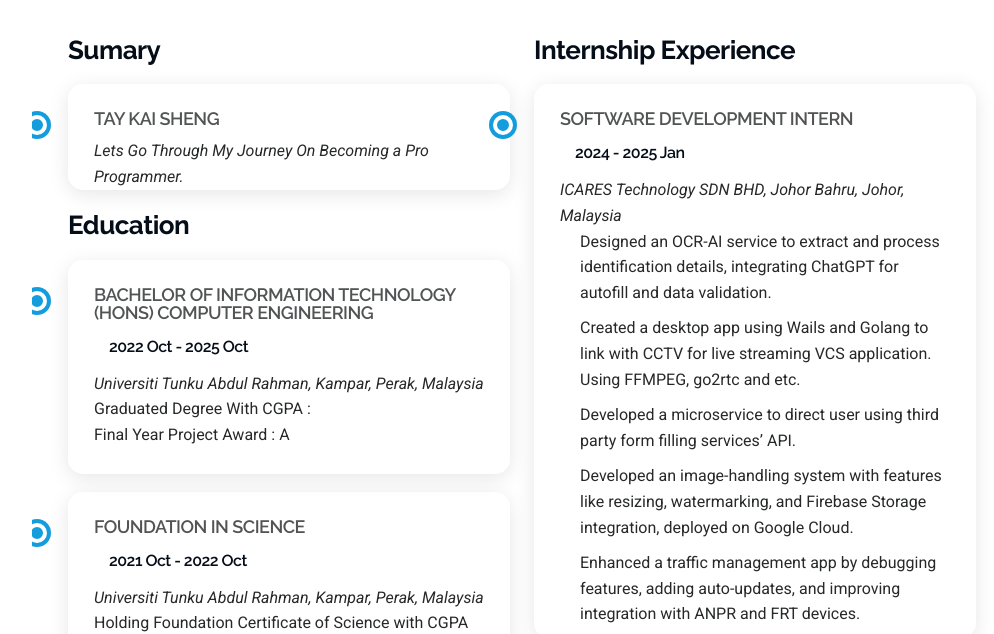
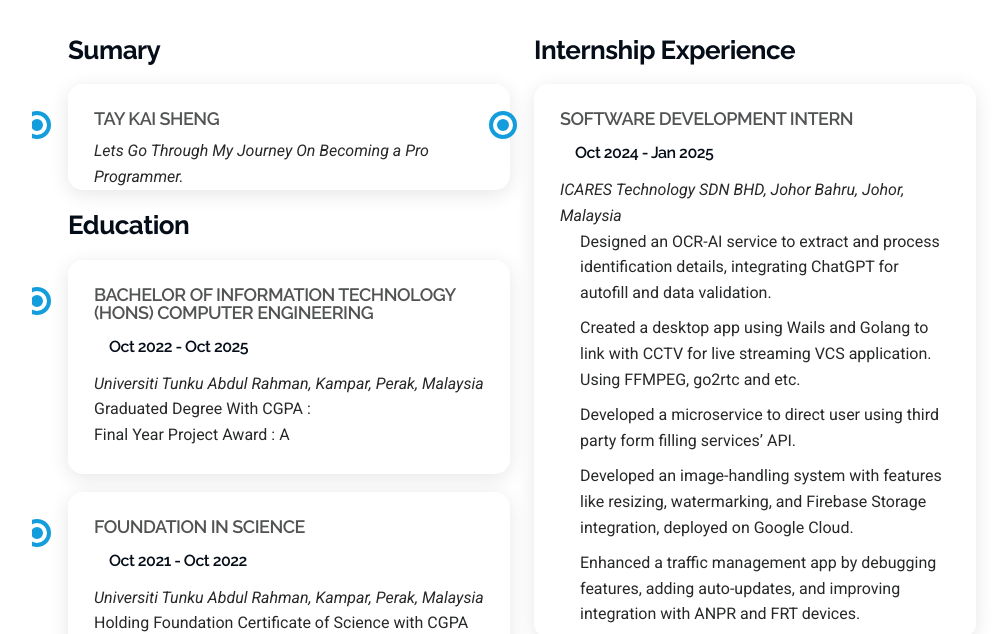
Before and after one commit to Kaisheng328/aboutMe, a website: page index.html in a window 1280 px wide. Shown: the part 4100-4734 px from the top of the page, without its empty margins (268-1262 px from the left). Drawn offline with Linux system fonts and the light colour scheme.

Commit message:
new modified resume section

```diff
--- a/index.html
+++ b/index.html
@@ -632,7 +632,7 @@
               <h3 class="resume-title">Education</h3>
               <div class="resume-item">
                 <h4>BACHELOR OF INFORMATION TECHNOLOGY (Hons) COMPUTER ENGINEERING</h4>
-                <h5>2022 Oct - 2025 Oct</h5>
+                <h5>Oct 2022 - Oct 2025</h5>
                 <p><em>Universiti Tunku Abdul Rahman, Kampar, Perak, Malaysia</em></p>
                 <p>Graduated Degree With CGPA : </p>
                 <p>Final Year Project Award : A</p>
@@ -640,7 +640,7 @@
 
               <div class="resume-item">
                 <h4>Foundation In Science</h4>
-                <h5>2021 Oct - 2022 Oct</h5>
+                <h5>Oct 2021 - Oct 2022</h5>
                 <p><em>Universiti Tunku Abdul Rahman, Kampar, Perak, Malaysia</em></p>
                 <p>Holding Foundation Certificate of Science with CGPA 3.72</p>
               </div><!-- Edn Resume Item -->
@@ -657,7 +657,7 @@
               <h3 class="resume-title">Internship Experience</h3>
               <div class="resume-item">
                 <h4>Software Development Intern</h4>
-                <h5>2024 - 2025 Jan</h5>
+                <h5>Oct 2024 - Jan 2025</h5>
                 <p><em>ICARES Technology SDN BHD, Johor Bahru, Johor, Malaysia</em></p>
                 <ul>
                   <li>Designed an OCR-AI service to extract and process identification details, integrating ChatGPT for
```
Also changed, not shown: .github/workflows/deploy.yml.
